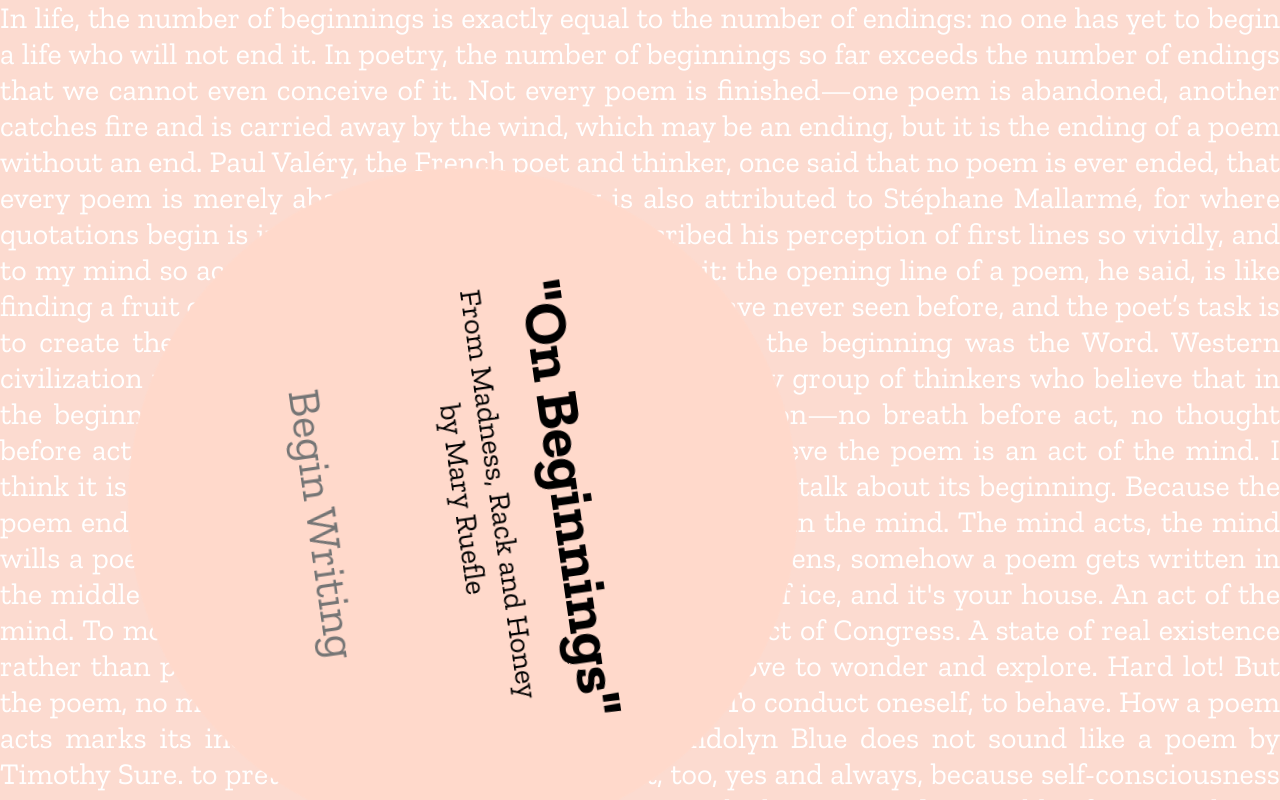
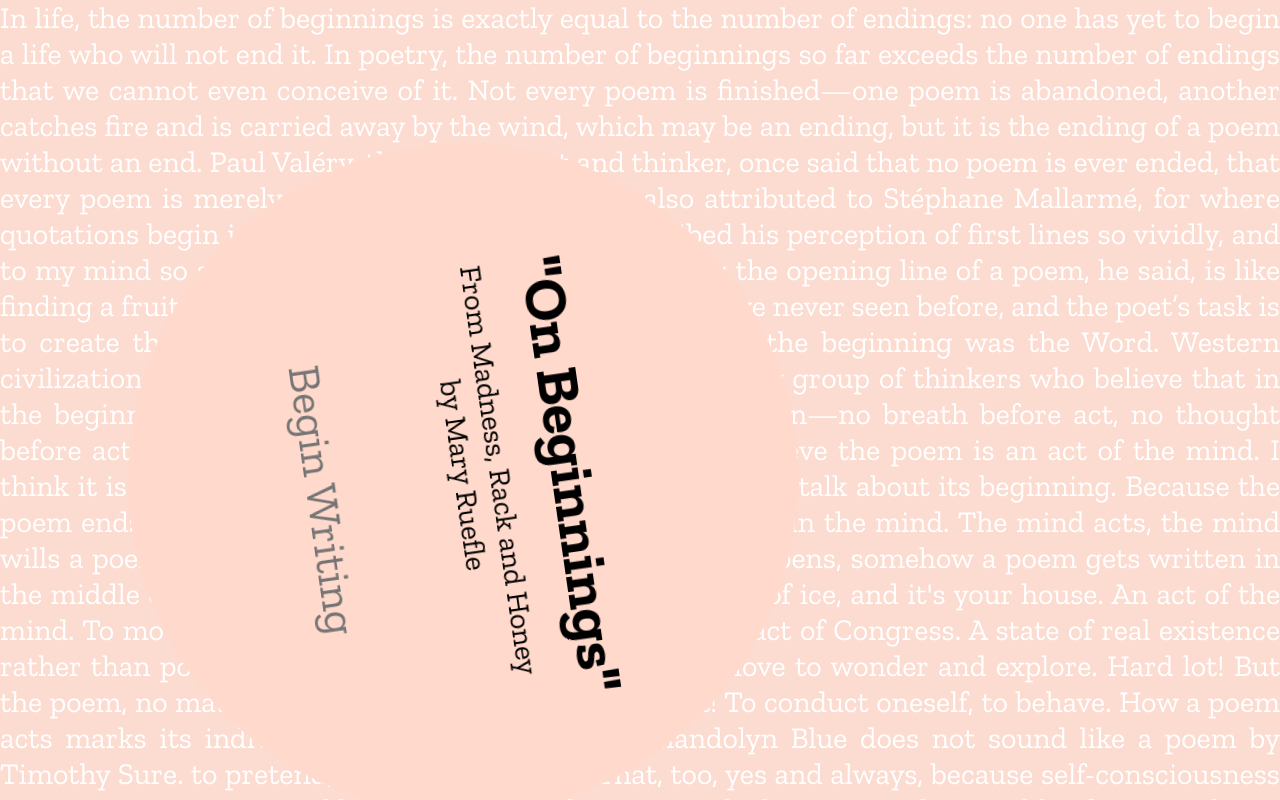
Before and after one commit to marionjun/core2-interaction-project2, a plain HTML site: page index.html in a window 1280 px wide. Drawn offline with nearby package versions, Linux system fonts and the light colour scheme.

Commit message:
final edit

```diff
--- a/css/style.css
+++ b/css/style.css
@@ -95,7 +95,7 @@ input[type=radio]{ display:block; }
 @media only screen and (max-width: 66rem) {
 }
 .book {
-  top: 21%;
+  top: 18%;
   left: 10%;
   width: 670px;
   height: 670px;
```
